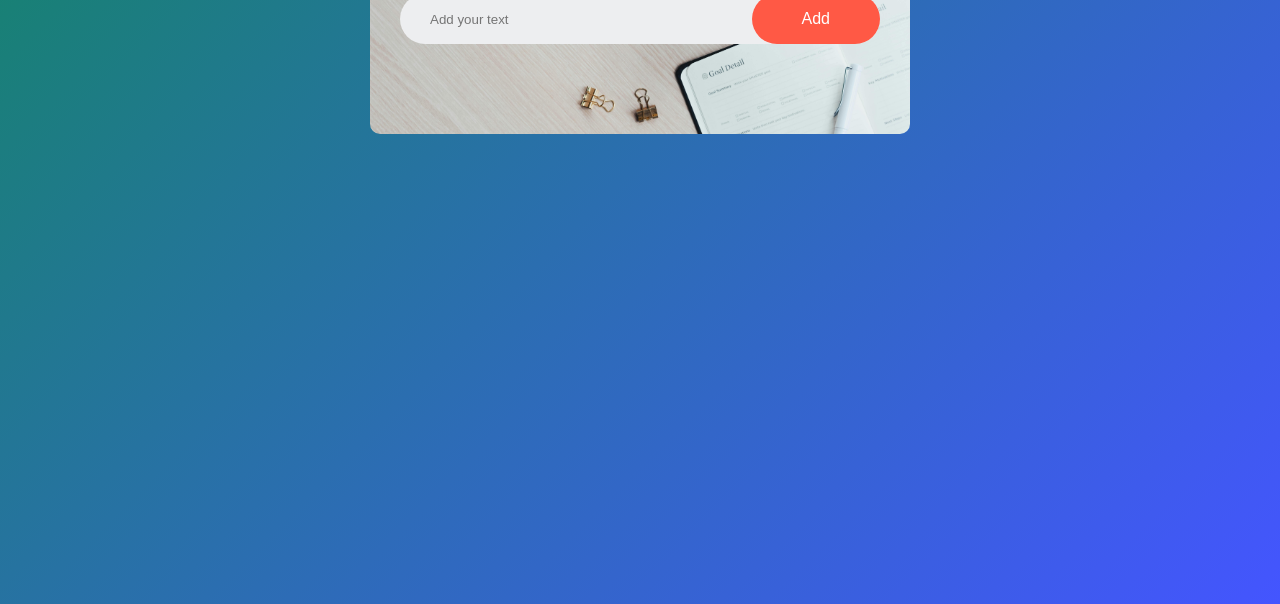
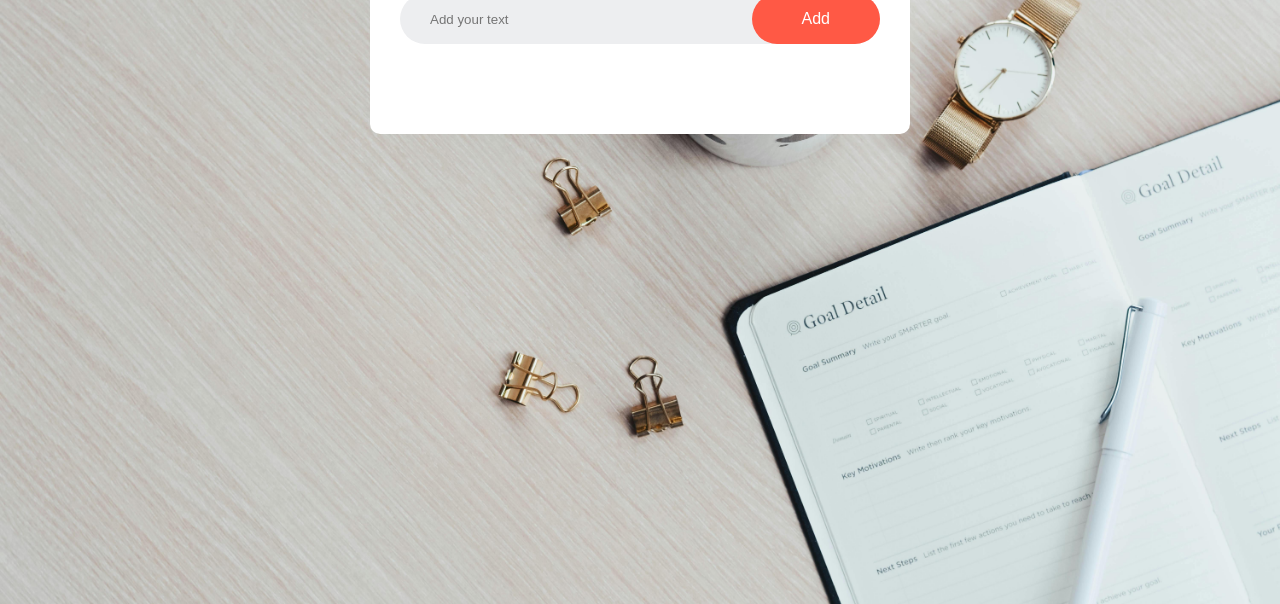
Before and after one commit to arunghosh521/Todo-List, a website: page index.html in a window 1280 px wide. Shown: the part 196-800 px from the top of the page. Drawn offline with Linux system fonts and the light colour scheme.

Commit message:
change the background image

```diff
--- a/style.css
+++ b/style.css
@@ -8,16 +8,16 @@
 .container{
     width: 100%;
     min-height: 100vh;
-    background: linear-gradient(135deg, #148567, #45f);
+    /* background: linear-gradient(135deg, #148567, #45f); */
+    background-image: url(./images/pexels-content-pixie-1405717-2736499.jpg);
+    background-size: cover;
+    background-position: center;
     padding: 10px;
 }
 .todo-app{
     width: 100%;
     max-width: 540px;
     background: #fff;
-    background-image: url(./images/pexels-content-pixie-1405717-2736499.jpg);
-    background-size: cover;
-    background-position: center;
     margin: 100px auto 20px;
     padding: 40px 30px 70px;
     border-radius: 10px;
```
